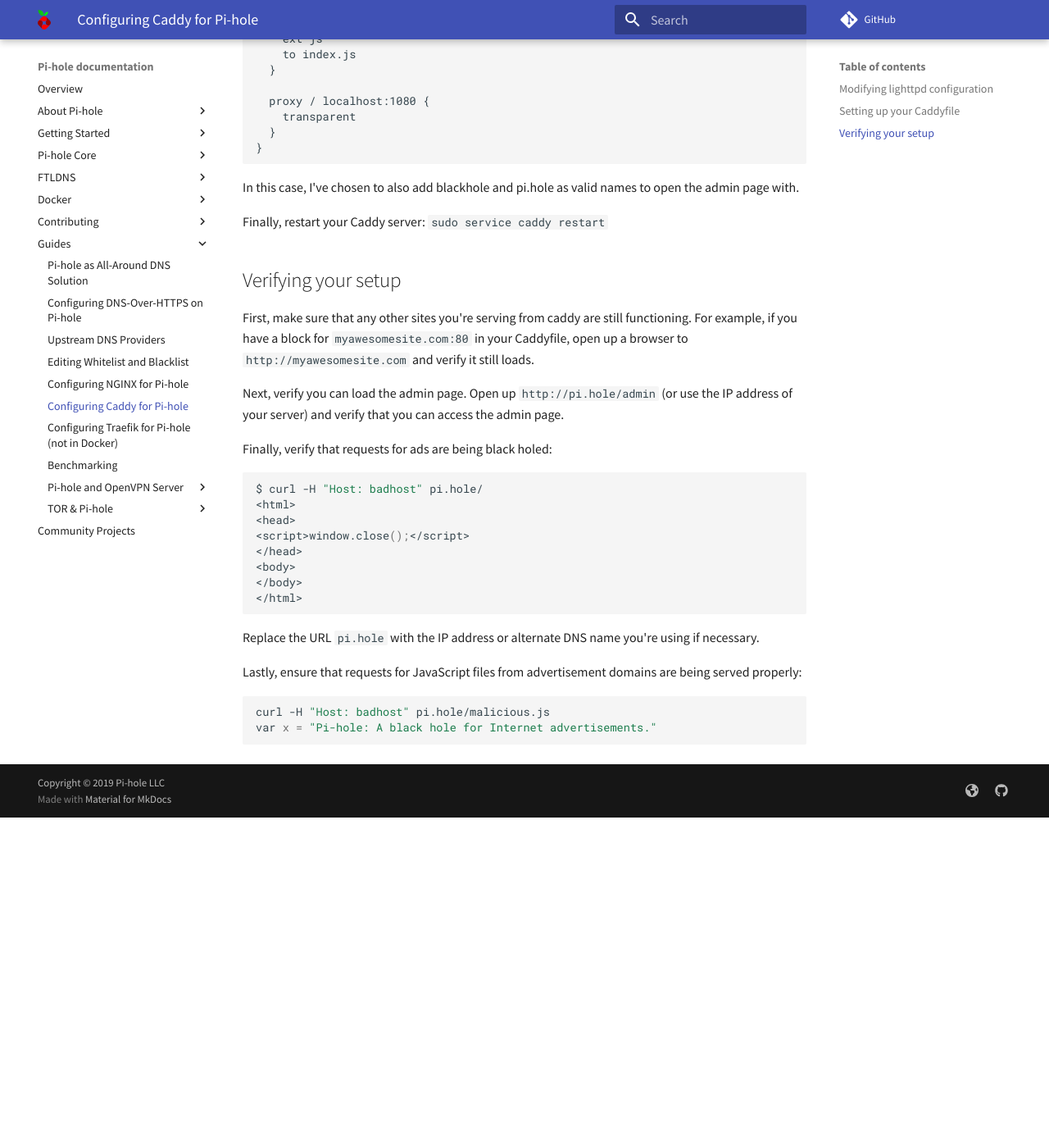
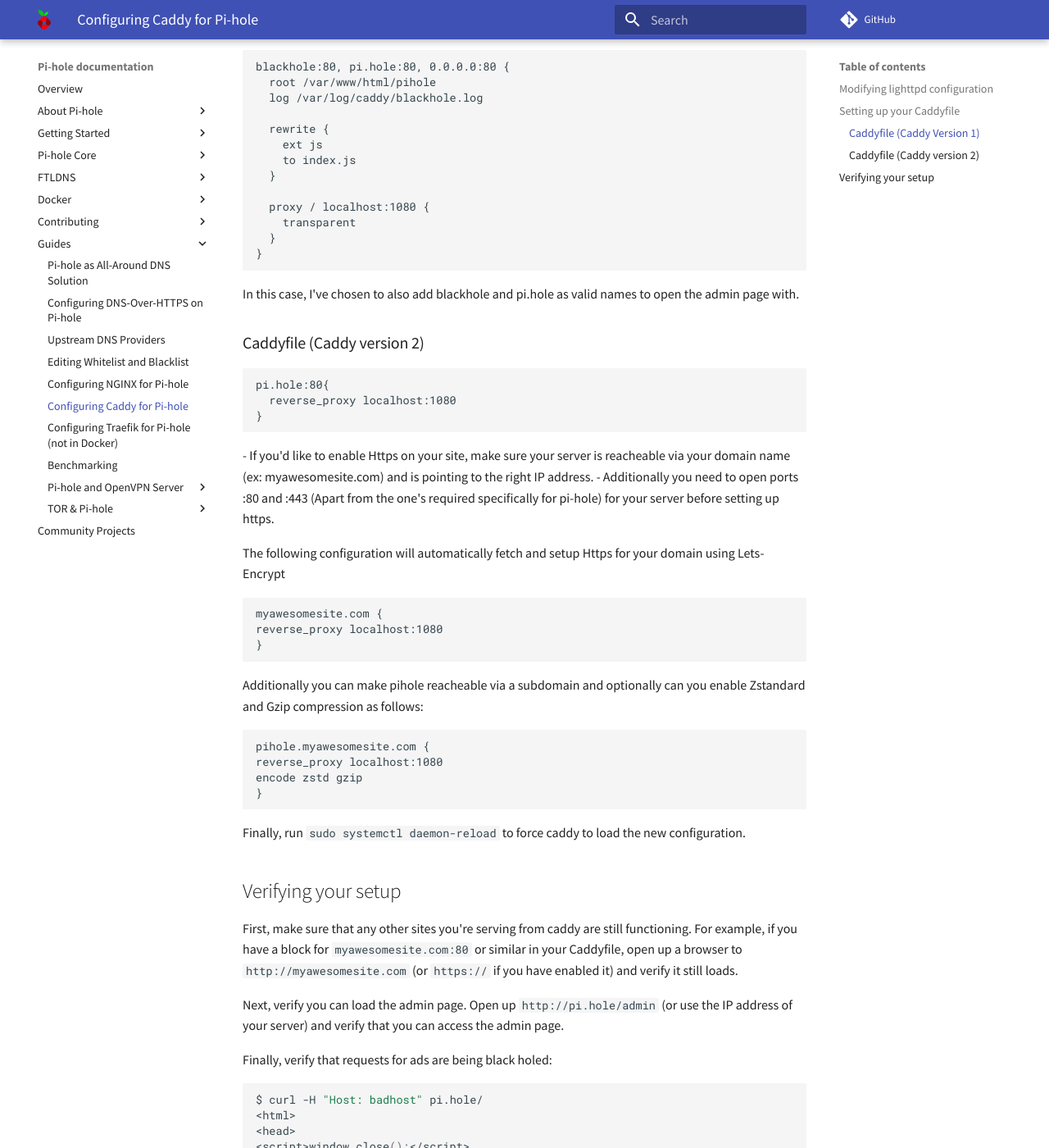
Before and after one commit to pi-hole/docs, an MkDocs documentation site: the page built from docs/guides/caddy-configuration.md, in a window 1280 px wide and 1400 px high, scrolled down 908 px. Shown: the whole window at 82% size. Built offline with MkDocs 1.6.1 and Material for MkDocs 9.7.7, drawn with Linux system fonts in a browser that asks for light colours; comment, search, counter and statistics services are not loaded; before the commit the page ends 1905 px from its top, so only the background shows below that; some of the changed text lies outside the part shown.

Commit message:
ADD DOCS FOR CADDY-2

````diff
--- a/docs/guides/caddy-configuration.md
+++ b/docs/guides/caddy-configuration.md
@@ -1,6 +1,8 @@
 **This is an unsupported configuration created by the community**
 
 If you'd like to use [Caddy](https://caddyserver.com/) as your main web server with Pi-hole, you'll need to make a few changes.
+
+> Note: This guide only deals with setting up caddy as a reverse-proxy and not as a replacement for lighttpd (Although caddy is capable of doing so, but it is beyond the scope of this guide).
 
 ## Modifying lighttpd configuration
 
@@ -28,6 +30,8 @@
 
 Now set up a "virtual host" in your Caddyfile (default `/etc/caddy/Caddyfile`). There are many options you can add, but at a minimum, you need to make a "default" host by binding `0.0.0.0:80`. This will accept requests for any interface.
 
+### Caddyfile (Caddy Version 1)
+
 ```
 blackhole:80, pi.hole:80, 0.0.0.0:80 {
   root /var/www/html/pihole
@@ -46,11 +50,35 @@
 
 In this case, I've chosen to also add blackhole and pi.hole as valid names to open the admin page with.
 
-Finally, restart your Caddy server: `sudo service caddy restart`
+### Caddyfile (Caddy version 2)
+```
+pi.hole:80{
+  reverse_proxy localhost:1080
+}
+```
+- If you'd like to enable Https on your site, make sure your server is reacheable via your domain name (ex: myawesomesite.com) and is pointing to the right IP address.
+- Additionally you need to open ports :80 and :443 (Apart from the one's required specifically for pi-hole) for your server before setting up https.
+
+The following configuration will automatically fetch and setup Https for your domain using Lets-Encrypt
+
+```
+myawesomesite.com {
+reverse_proxy localhost:1080
+}
+```
+Additionally you can make pihole reacheable via a subdomain and optionally can you enable Zstandard and Gzip compression as follows:
+```
+pihole.myawesomesite.com {
+reverse_proxy localhost:1080
+encode zstd gzip
+}
+```
+
+Finally, run  `sudo systemctl daemon-reload` to force caddy to load the new configuration.
 
 ## Verifying your setup
 
-First, make sure that any other sites you're serving from caddy are still functioning. For example, if you have a block for `myawesomesite.com:80` in your Caddyfile, open up a browser to `http://myawesomesite.com` and verify it still loads.
+First, make sure that any other sites you're serving from caddy are still functioning. For example, if you have a block for `myawesomesite.com:80` or similar in your Caddyfile, open up a browser to `http://myawesomesite.com` (or `https://` if you have enabled it) and verify it still loads.
 
 Next, verify you can load the admin page. Open up `http://pi.hole/admin` (or use the IP address of your server) and verify that you can access the admin page.
 
@@ -75,3 +103,4 @@
 curl -H "Host: badhost" pi.hole/malicious.js
 var x = "Pi-hole: A black hole for Internet advertisements."
 ```
+For more information visit caddy's documentation [website](https://caddyserver.com/docs/).
````
